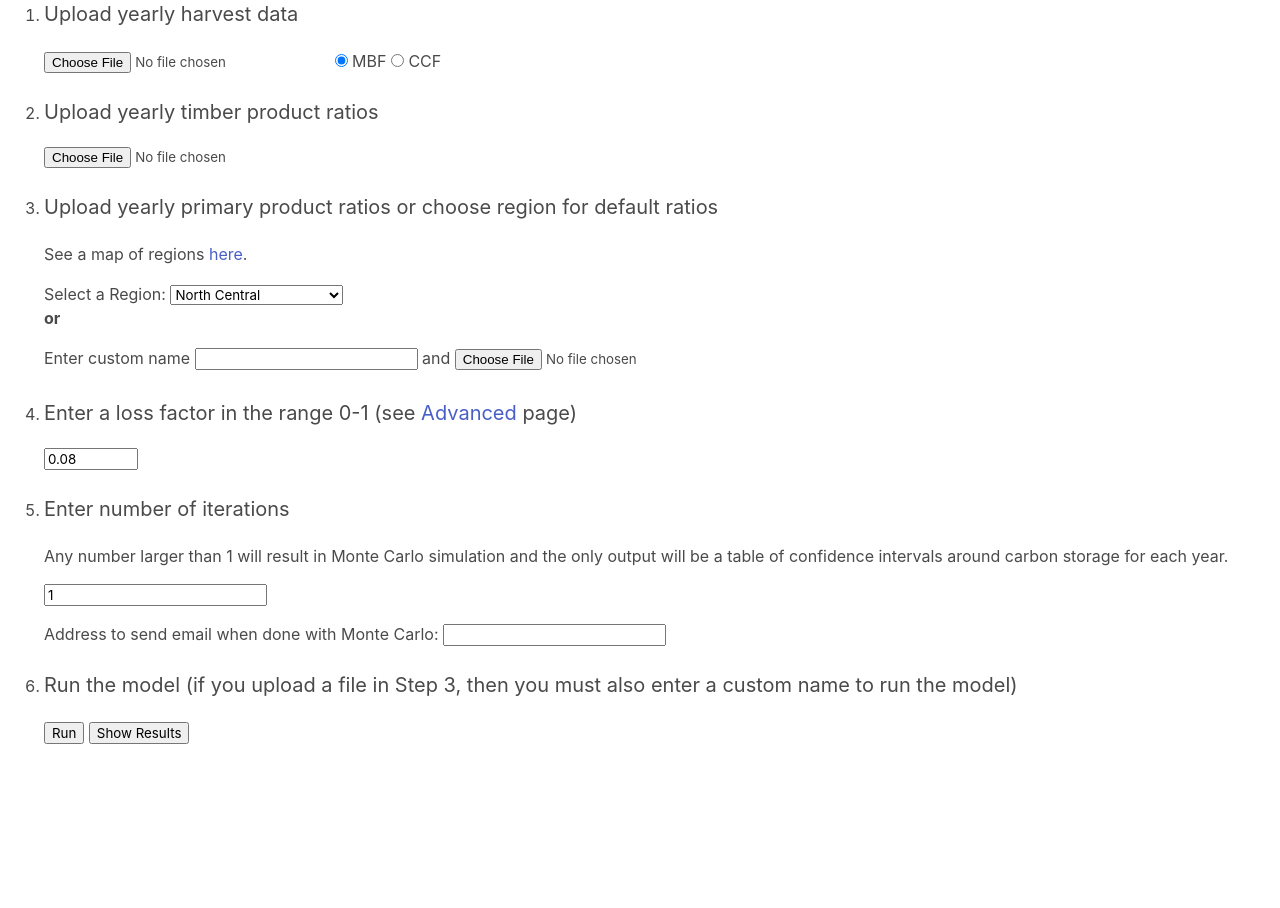
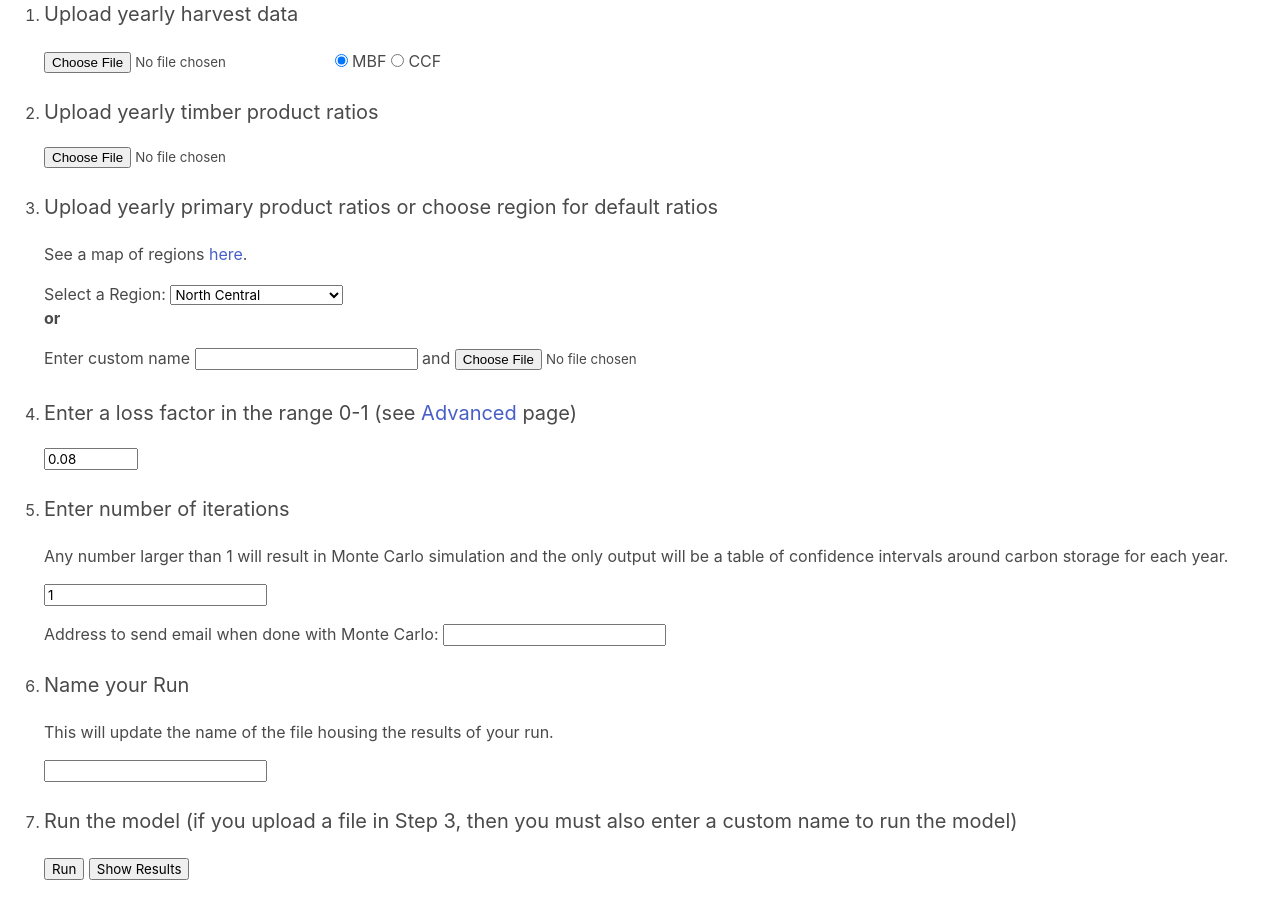
Before and after one commit to lankston-consulting/hwpc-web, a Flask app: page /homecontent in a window 1280 px wide. Shown: the part 393-1301 px from the top of the page. Before the commit the page ends 1137 px from the top, so only its background shows below. Run offline with Flask 2, Linux system fonts and the light colour scheme; some libraries are stand-ins or nearby versions.

Commit message:
zipfile naming input

```diff
--- a/main.py
+++ b/main.py
@@ -67,6 +67,7 @@ def upload():
     loss_factor = request.form['lossfactor']
     iterations = request.form['iterations']
     email = request.form['email']
+    run_name = request.form['runname']
 
     # The data is compiled to a dictionary to be processed with the GcsHelper class
     data = {
@@ -85,7 +86,8 @@ def upload():
             "ccf_to_mgc":ccf_to_mgc,
             "loss_factor":loss_factor,
             "iterations":iterations,
-            "email":email
+            "email":email,
+            "run_name":run_name
             }
 
     # The file type is recorded to check between different data types in the GcsHelper.upload_input_group() method.
@@ -98,10 +100,10 @@ def upload():
 
     # redirect('https://hwpc-calculator-3d43jw4gpa-uw.a.run.app' + '/?p=' + user_data_folder + new_id)
 
-    return download(file_path=user_data_folder + new_id + '/', run_path='https://hwpc-calculator-3d43jw4gpa-uw.a.run.app' + '/?p=' + user_data_folder + new_id)
+    return download(file_path=user_data_folder + new_id + '/', run_path='https://hwpc-calculator-3d43jw4gpa-uw.a.run.app' + '/?p=' + user_data_folder + new_id+","+run_name,run_name=run_name)
 
 @app.route('/download/<filepath>', methods=['GET'])
-def download(file_path, run_path):
+def download(file_path, run_path,run_name):
     #TEST DEFAULT PATH = hpwc-user-inputs/user_request_20210927_193455
     #filepath = "hpwc-user-inputs/user_request_20210927_193455"
     # with (gch.download_temp('hwpcarbon-data', filepath +"/results/results.json")) as results:
@@ -111,7 +113,7 @@ def download(file_path, run_path):
     #     print("i run")
     #     gch.download_temp('hwpcarbon-data', filled_value)
 
-    full_path = "https://storage.googleapis.com/hwpcarbon-data/" + file_path + "results/results.zip"
+    full_path = "https://storage.googleapis.com/hwpcarbon-data/" + file_path + "results/"+run_name+".zip"
     return render_template('results.html', full_path=full_path, run_path=run_path)
 
 # @app.route('/results',methods=['GET'])
--- a/templates/homecontent.html
+++ b/templates/homecontent.html
@@ -118,6 +118,12 @@
                     </li>
                     <br>
                     <li>
+                        <p class="is-size-5">Name your Run</p>
+                        <p>This will update the name of the file housing the results of your run.</p>
+                        <p><input type="text" id="runname" name="runname" required></p>
+                    </li>
+                    <br>
+                    <li>
                         <p class="is-size-5">Run the model (if you upload a file in Step 3, then you must also enter a custom name to run the model)</p>
                         <button type="submit" id="getdata">Run</button>
                         <button type="button" id="results">Show Results</button>
```
